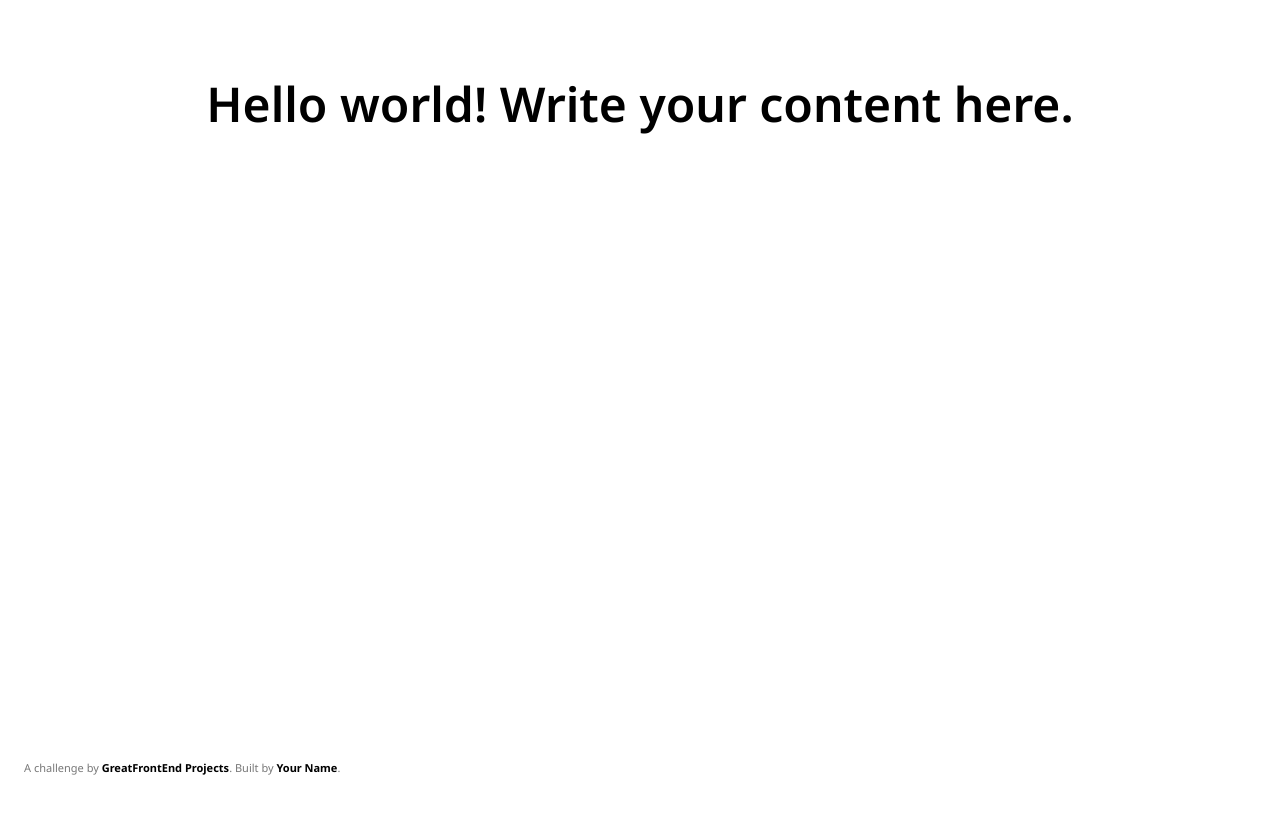
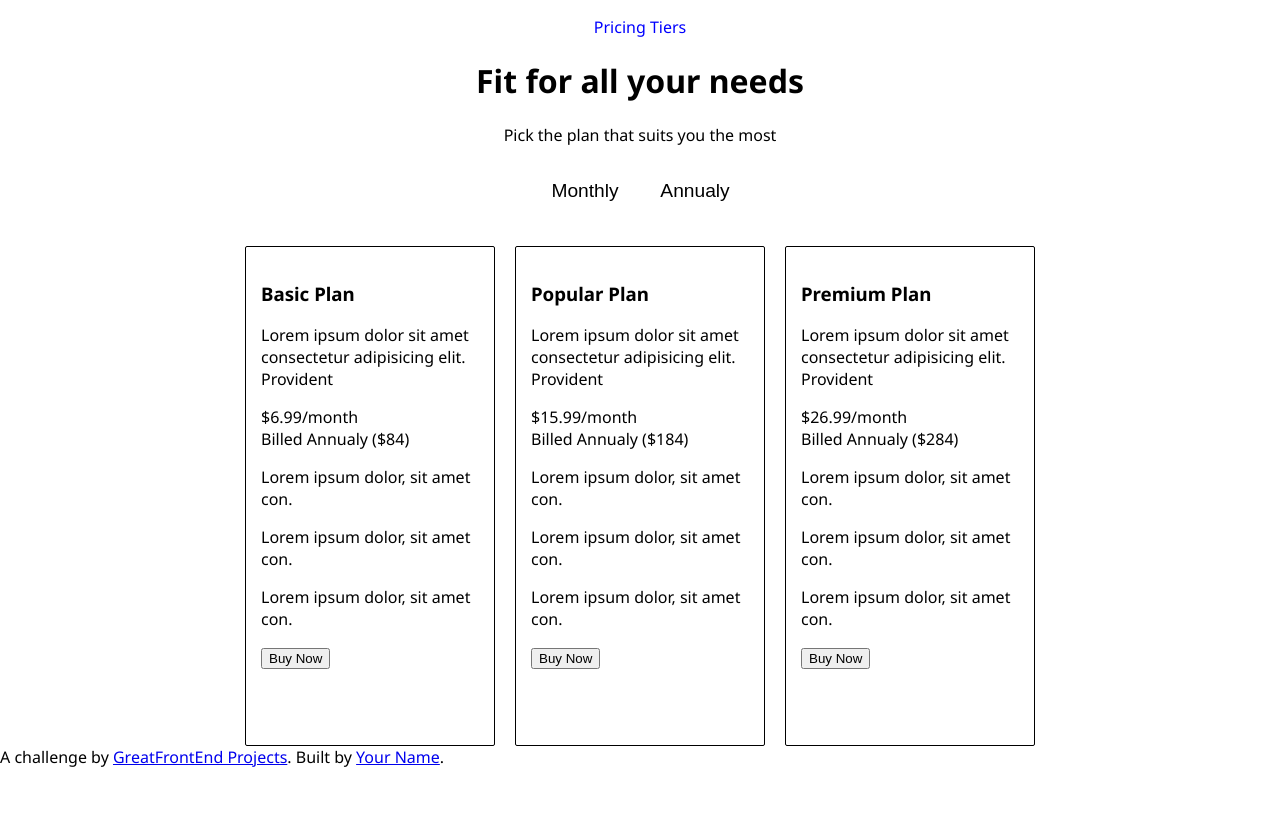
Before and after one commit to sb007ty/PricingSection, a plain HTML site: page index.html in a window 1280 px wide. Drawn offline with nearby package versions, Linux system fonts and the light colour scheme.

Commit message:
final-change

```diff
--- a/css/style.css
+++ b/css/style.css
@@ -8,20 +8,76 @@ body {
   min-height: 100vh;
 }
 
-* {
+*,
+*::after,
+*::before {
   box-sizing: border-box;
 }
 
-.credits {
-  color: #777;
-  position: fixed;
-  bottom: 24px;
-  left: 24px;
-  font-size: 11px;
-  text-align: center;
+@media (max-width: 768px) {
+  :root {
+    font-size: 1.25em;
+  }
 }
 
-.credits a {
-  color: #000;
-  font-weight: bold;
+.header {
+  text-align: center;
+  margin-bottom: 20px;
 }
+.header p:first-child {
+  color: blue;
+}
+
+.button-sec {
+  display: flex;
+  justify-content: center;
+  gap: 10px;
+}
+.button-sec button {
+  background-color: white;
+  border: 0px;
+  width: 100px;
+  height: 50px;
+  font-size: 1.2rem;
+}
+.button-sec button:hover {
+  /* background-color: whitesmoke; */
+  border: 1px solid beige;
+  cursor: pointer;
+}
+/* .button-sec button:active {
+  background-color: whitesmoke;
+  border: 2px solid beige;
+
+} */
+
+.cards-container {
+  margin-top: 30px;
+  display: flex;
+  flex-wrap: wrap;
+  justify-content: center;
+  /* grid-template-columns: repeat(3, 1fr); */
+  gap: 20px;
+  isolation: isolate;
+}
+.card {
+  border: 1px solid black;
+  border-radius: 2px;
+  padding: 15px;
+  cursor: pointer;
+  flex-basis: 250px;
+  min-height: 500px;
+  /* margin: -20px; */
+  /* background-color: blue; */
+}
+
+.card-active {
+  /* z-index: 1; */
+  border: 1px solid blue;
+  box-shadow: 0px 0px 15px black;
+  /* background-color: red; */
+}
+
+.card-active button {
+  background-color: lightblue;
+}
--- a/index.html
+++ b/index.html
@@ -13,21 +13,61 @@
     />
     <link rel="stylesheet" href="css/style.css" />
 
-    <!-- Tailwind CDN allows you to use Tailwind classes immediately in your HTML without any installation steps.
-      If you're not using Tailwind, you may delete the <script> -->
-    <!-- Get started on Tailwind: https://tailwindcss.com/docs/installation/play-cdn -->
-    <script src="https://cdn.tailwindcss.com"></script>
-
     <link rel="icon" href="img/favicon.ico" sizes="any" />
-    <style>
-      /* You may write styles inside this <style> tag or within `css/style.css`. */
-    </style>
   </head>
   <body>
-    <!-- Add your site or application content here -->
-    <h1 class="text-5xl text-center font-semibold pt-20">
-      Hello world! Write your content here.
-    </h1>
+    <header class="header">
+      <p>Pricing Tiers</p>
+      <h1>Fit for all your needs</h1>
+      <p>Pick the plan that suits you the most</p>
+    </header>
+    <main>
+      <section class="button-sec">
+        <button id="month-btn">Monthly</button>
+        <button id="'annual-btn">Annualy</button>
+      </section>
+      <section class="cards-container">
+        <section id="basic-annual" class="card">
+          <h3>Basic Plan</h3>
+          <p>
+            Lorem ipsum dolor sit amet consectetur adipisicing elit. Provident
+          </p>
+          <p><span>$6.99</span>/month <br />Billed Annualy ($84)</p>
+          <section>
+            <p>Lorem ipsum dolor, sit amet con.</p>
+            <p>Lorem ipsum dolor, sit amet con.</p>
+            <p>Lorem ipsum dolor, sit amet con.</p>
+          </section>
+          <button>Buy Now</button>
+        </section>
+        <section id="popular-annual" class="card">
+          <h3>Popular Plan</h3>
+          <p>
+            Lorem ipsum dolor sit amet consectetur adipisicing elit. Provident
+          </p>
+          <p><span>$15.99</span>/month <br />Billed Annualy ($184)</p>
+          <section>
+            <p>Lorem ipsum dolor, sit amet con.</p>
+            <p>Lorem ipsum dolor, sit amet con.</p>
+            <p>Lorem ipsum dolor, sit amet con.</p>
+          </section>
+          <button>Buy Now</button>
+        </section>
+        <section id="premium-annual" class="card">
+          <h3>Premium Plan</h3>
+          <p>
+            Lorem ipsum dolor sit amet consectetur adipisicing elit. Provident
+          </p>
+          <p><span>$26.99</span>/month <br />Billed Annualy ($284)</p>
+          <section>
+            <p>Lorem ipsum dolor, sit amet con.</p>
+            <p>Lorem ipsum dolor, sit amet con.</p>
+            <p>Lorem ipsum dolor, sit amet con.</p>
+          </section>
+          <button>Buy Now</button>
+        </section>
+      </section>
+    </main>
 
     <!-- Attribute this challenge to yourself! -->
     <div class="credits">
--- a/js/index.js
+++ b/js/index.js
@@ -1,2 +1,18 @@
-// Write custom JavaScript here.
-// You may ignore this file and delete if if JavaScript is not required for your challenge.
+const btn = document.querySelector(".button-sec");
+const card = document.querySelector(".cards-container");
+const allCards = document.querySelectorAll(".card");
+
+// btn.addEventListener("click", clickBtn);
+card.addEventListener("click", clickCard);
+
+function clickCard(e) {
+  const clickedNode = e.target;
+  const parentCard = clickedNode.closest(".card");
+  if (!parentCard) return;
+  for (let i = 0; i < allCards.length; i++) {
+    let card = allCards.item(i);
+    card.classList.remove("card-active");
+  }
+  parentCard.classList.add("card-active");
+  //   console.log(parent);
+}
```
